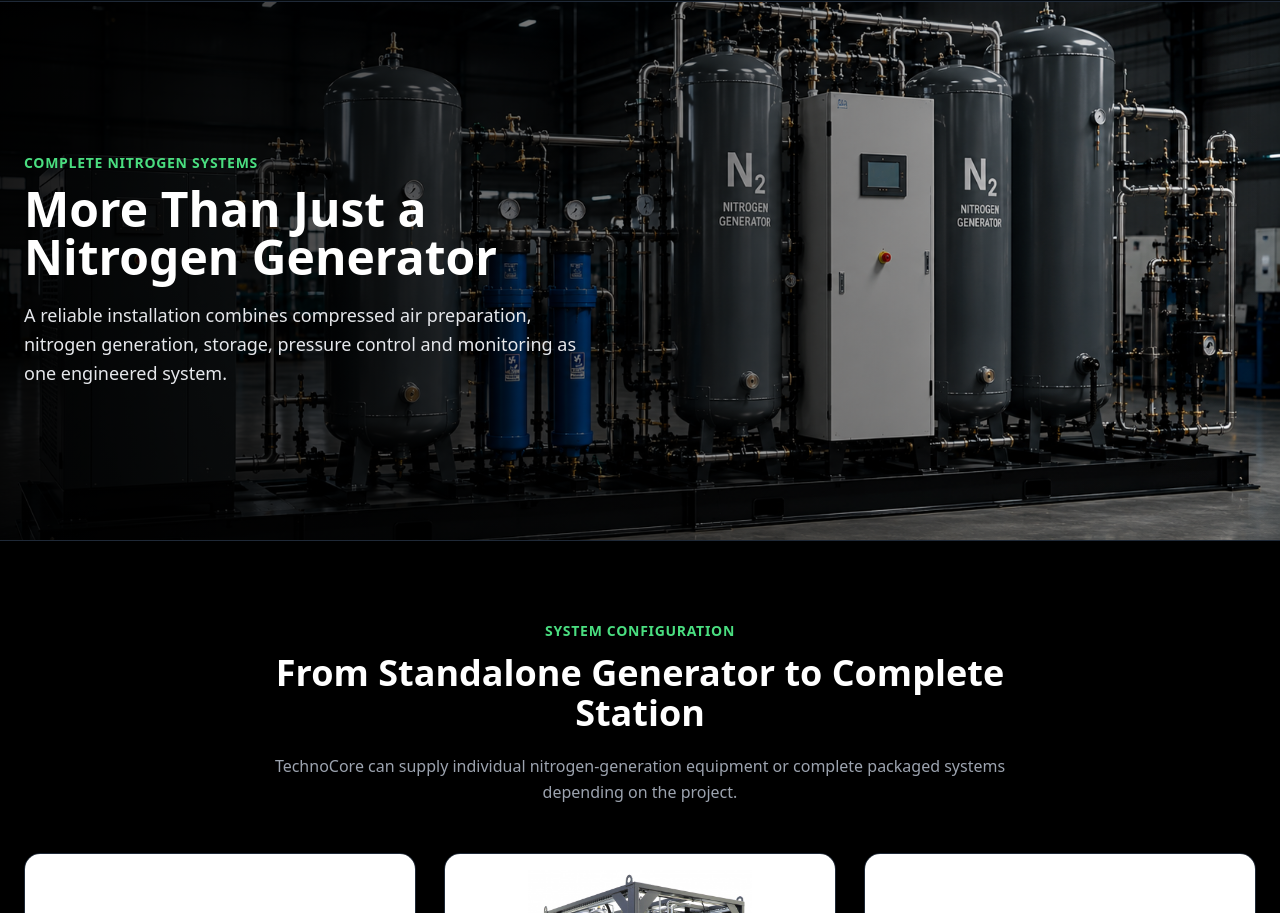
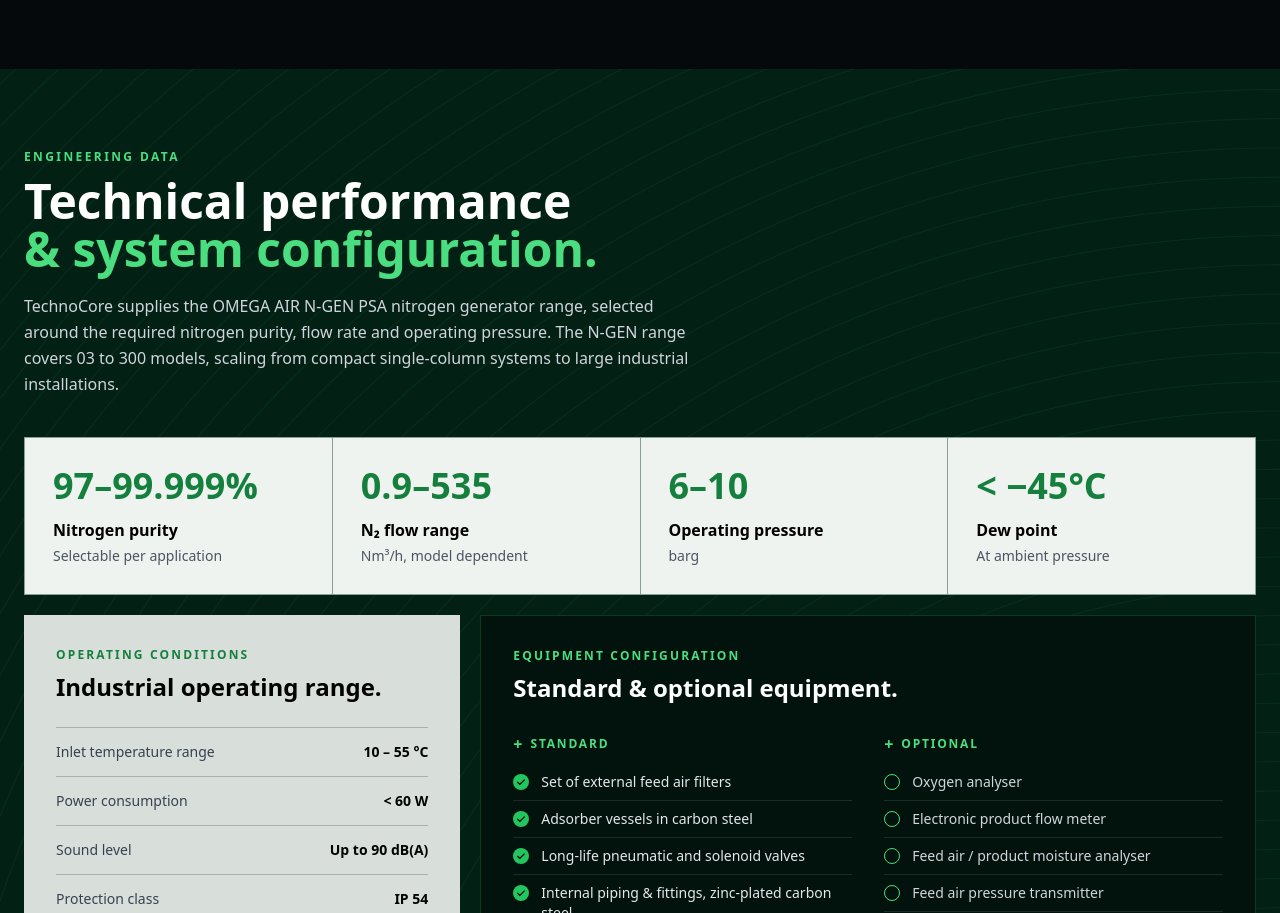
Before and after one commit to Zakkom/technocore-site, a Next.js app: page /products/nitrogen in a window 1280 px wide. Shown: the part 2511-3424 px from the top of the page. Built offline with nearby package versions, Linux system fonts and the light colour scheme.

Commit message:
Content: add real Engineering Data section to nitrogen page from Omega Air N-GEN datasheet, mention Omega Air brand

```diff
--- a/pages/products/nitrogen.js
+++ b/pages/products/nitrogen.js
@@ -78,6 +78,31 @@ const applications = [
       </svg>
     ),
   },
+];
+
+// Standard/optional equipment lists for the N-GEN PSA nitrogen generator range,
+// sourced from the OMEGA AIR N-GEN product data sheet (N-GEN 03-300 v4.0).
+const standardEquipment = [
+  "Set of external feed air filters",
+  "Adsorber vessels in carbon steel",
+  "Long-life pneumatic and solenoid valves",
+  "Internal piping & fittings, zinc-plated carbon steel",
+  "Product pressure transmitter",
+  "SIEMENS PLC control system (Profinet / Modbus TCP/IP or web server access)",
+];
+
+const optionalEquipment = [
+  "Oxygen analyser",
+  "Electronic product flow meter",
+  "Feed air / product moisture analyser",
+  "Feed air pressure transmitter",
+  "Feed air / product temperature transmitters",
+  '4" or 7" touch screen display',
+  "Off-specs valve",
+  "Multi-purity kit",
+  "Nitrogen sterile filters",
+  "Nitrogen booster",
+  "Nitrogen cylinder filling system",
 ];
 
 // FAQ content lives in one place and drives BOTH the on-page FAQ block
@@ -283,6 +308,12 @@ export default function NitrogenPage() {
               actual process demand rather than relying on repeated gas
               deliveries.
             </p>
+
+            <p className="text-gray-400 mt-4 leading-relaxed">
+              TechnoCore supplies the OMEGA AIR N-GEN PSA nitrogen generator
+              range across Ireland, from compact single units to large
+              industrial installations.
+            </p>
           </div>
 
           <div className="grid md:grid-cols-3 gap-6 mt-12">
@@ -423,6 +454,173 @@ export default function NitrogenPage() {
               </p>
             </div>
           </div>
+        </div>
+      </section>
+
+      {/* ENGINEERING DATA */}
+      <section
+        id="engineering-data"
+        className="relative overflow-hidden bg-[#032015] text-white"
+      >
+        <div
+          className="absolute inset-0 opacity-[0.09]"
+          style={{
+            backgroundImage:
+              "repeating-radial-gradient(ellipse at bottom right, transparent 0, transparent 28px, #22c55e 29px, transparent 30px)",
+          }}
+        />
+
+        <div className="relative z-10 max-w-7xl mx-auto px-6 py-16 lg:py-20">
+          <p className="text-green-400 text-xs font-bold tracking-[0.2em] uppercase">
+            Engineering Data
+          </p>
+
+          <h2 className="text-3xl md:text-4xl lg:text-5xl font-bold leading-tight mt-3">
+            Technical performance
+            <span className="block text-green-400">
+              & system configuration.
+            </span>
+          </h2>
+
+          <p className="text-gray-300 leading-relaxed mt-5 max-w-2xl">
+            TechnoCore supplies the OMEGA AIR N-GEN PSA nitrogen generator
+            range, selected around the required nitrogen purity, flow rate and
+            operating pressure. The N-GEN range covers 03 to 300 models,
+            scaling from compact single-column systems to large industrial
+            installations.
+          </p>
+
+          <div className="grid sm:grid-cols-2 lg:grid-cols-4 gap-px bg-[#87a095] mt-10 border border-[#87a095]">
+            <div className="bg-[#eef3ef] text-black p-7">
+              <p className="text-green-700 text-4xl font-bold">97–99.999%</p>
+              <p className="font-bold mt-3">Nitrogen purity</p>
+              <p className="text-gray-600 text-sm mt-1">
+                Selectable per application
+              </p>
+            </div>
+
+            <div className="bg-[#eef3ef] text-black p-7">
+              <p className="text-green-700 text-4xl font-bold">0.9–535</p>
+              <p className="font-bold mt-3">N₂ flow range</p>
+              <p className="text-gray-600 text-sm mt-1">
+                Nm³/h, model dependent
+              </p>
+            </div>
+
+            <div className="bg-[#eef3ef] text-black p-7">
+              <p className="text-green-700 text-4xl font-bold">6–10</p>
+              <p className="font-bold mt-3">Operating pressure</p>
+              <p className="text-gray-600 text-sm mt-1">barg</p>
+            </div>
+
+            <div className="bg-[#eef3ef] text-black p-7">
+              <p className="text-green-700 text-4xl font-bold">&lt; −45°C</p>
+              <p className="font-bold mt-3">Dew point</p>
+              <p className="text-gray-600 text-sm mt-1">At ambient pressure</p>
+            </div>
+          </div>
+
+          <div className="grid lg:grid-cols-[0.72fr_1.28fr] gap-5 mt-5">
+            <div className="bg-[#d8dfda] text-black p-7 md:p-8">
+              <p className="text-green-700 text-xs font-bold tracking-[0.18em] uppercase">
+                Operating Conditions
+              </p>
+
+              <h3 className="text-2xl font-bold mt-2">
+                Industrial operating range.
+              </h3>
+
+              <div className="mt-6 border-t border-[#a8b4ab]">
+                {[
+                  ["Inlet temperature range", "10 – 55 °C"],
+                  ["Power consumption", "< 60 W"],
+                  ["Sound level", "Up to 90 dB(A)"],
+                  ["Protection class", "IP 54"],
+                  ["Compressed air quality (inlet)", "ISO 8573-1 Class 1.4.1"],
+                  ["Control system", "SIEMENS PLC"],
+                ].map(([label, value]) => (
+                  <div
+                    key={label}
+                    className="flex justify-between gap-6 py-3.5 border-b border-[#a8b4ab]"
+                  >
+                    <span className="text-gray-700 text-sm">{label}</span>
+                    <span className="font-bold text-sm text-right">
+                      {value}
+                    </span>
+                  </div>
+                ))}
+              </div>
+            </div>
+
+            <div className="bg-[#02130d] border border-green-900/60 p-7 md:p-8">
+              <p className="text-green-400 text-xs font-bold tracking-[0.18em] uppercase">
+                Equipment Configuration
+              </p>
+
+              <h3 className="text-2xl font-bold mt-2">
+                Standard & optional equipment.
+              </h3>
+
+              <div className="grid md:grid-cols-2 gap-8 mt-7">
+                <div>
+                  <div className="flex items-center gap-2 mb-2">
+                    <span className="text-green-400 font-bold">+</span>
+                    <p className="text-green-400 text-xs font-bold tracking-[0.15em] uppercase">
+                      Standard
+                    </p>
+                  </div>
+
+                  {standardEquipment.map((item) => (
+                    <div
+                      key={item}
+                      className="flex items-start gap-3 py-2 border-b border-white/10"
+                    >
+                      <div className="w-4 h-4 mt-[2px] flex items-center justify-center rounded-full bg-green-500 flex-shrink-0">
+                        <svg
+                          viewBox="0 0 20 20"
+                          fill="none"
+                          stroke="currentColor"
+                          strokeWidth="2"
+                          className="w-3 h-3 text-black"
+                        >
+                          <path d="m4 10 4 4 8-8" />
+                        </svg>
+                      </div>
+
+                      <span className="text-gray-200 text-sm">{item}</span>
+                    </div>
+                  ))}
+                </div>
+
+                <div>
+                  <div className="flex items-center gap-2 mb-2">
+                    <span className="text-green-400 font-bold">+</span>
+                    <p className="text-green-400 text-xs font-bold tracking-[0.15em] uppercase">
+                      Optional
+                    </p>
+                  </div>
+
+                  {optionalEquipment.map((item) => (
+                    <div
+                      key={item}
+                      className="flex items-start gap-3 py-2 border-b border-white/10"
+                    >
+                      <span className="w-4 h-4 mt-[2px] rounded-full border border-green-400 flex-shrink-0" />
+
+                      <span className="text-gray-300 text-sm">{item}</span>
+                    </div>
+                  ))}
+                </div>
+              </div>
+            </div>
+          </div>
+
+          <p className="text-gray-500 text-xs mt-4">
+            Performance figures refer to inlet temperature 30°C at 7.5 barg
+            operating pressure, +/- 5%. For nitrogen flow capacity at other
+            conditions and purity levels, contact TechnoCore for a system
+            proposal.
+          </p>
         </div>
       </section>
 
```
